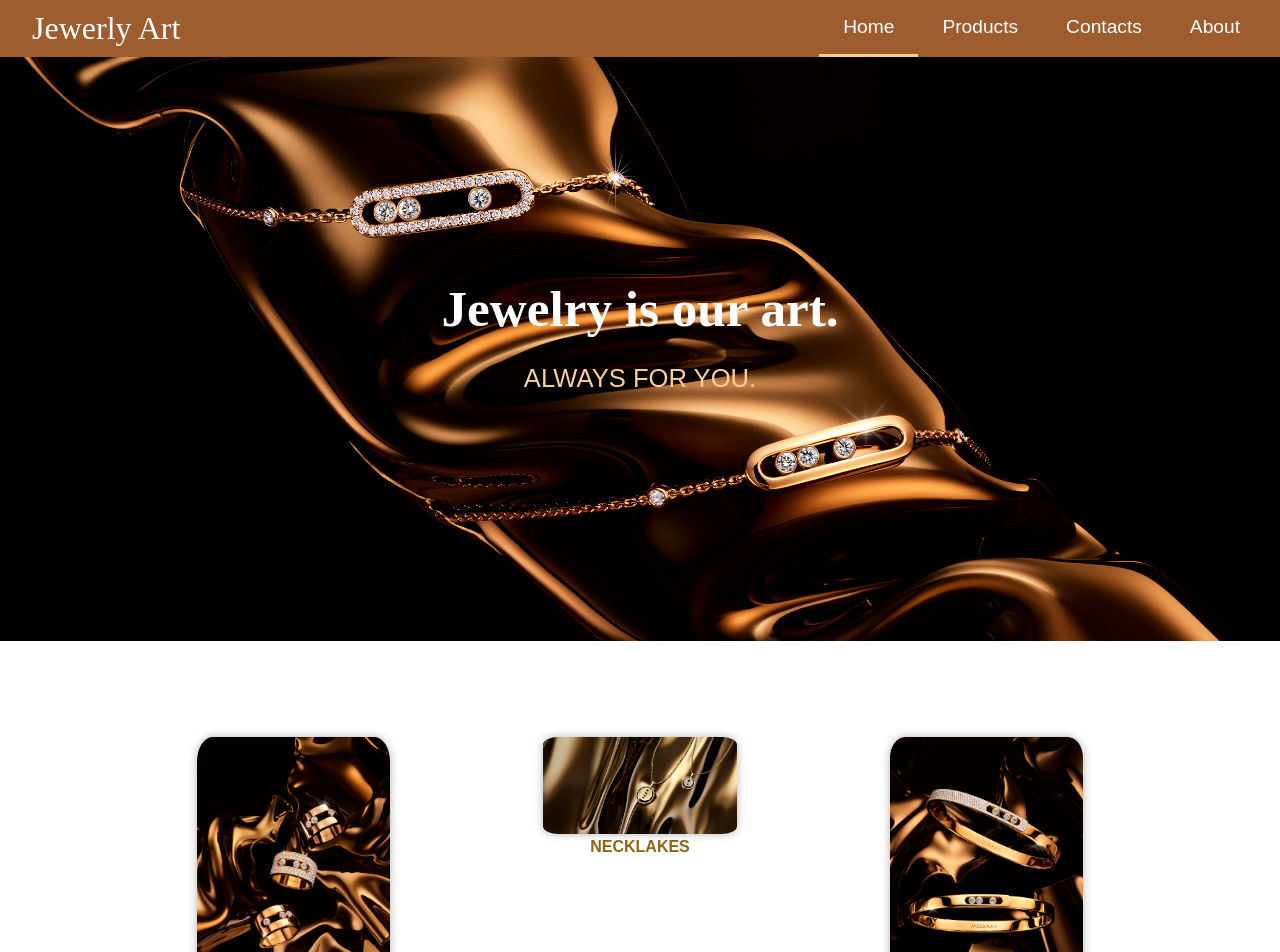
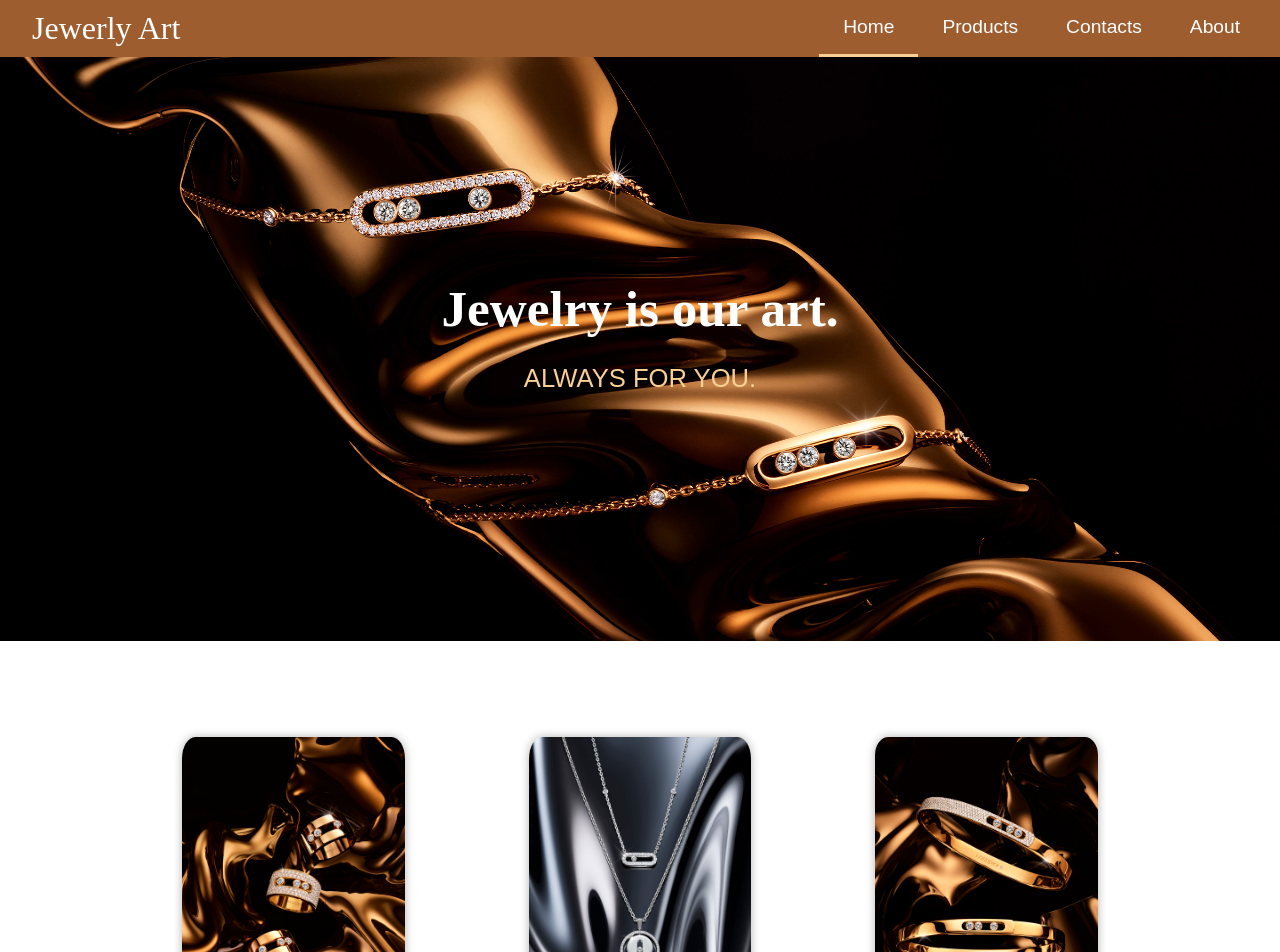
Before and after one commit to NazikAskhatova/diploma, a React (Create React App) app: page / in a window 1280 px wide. Shown: the top 952 px of the page. Built offline with nearby package versions, Linux system fonts and the light colour scheme; a web font is replaced by a local one.

Commit message:
update CategoryItem files

```diff
--- a/src/components/CategoryList/CategoryItem/CategoryItem.module.css
+++ b/src/components/CategoryList/CategoryItem/CategoryItem.module.css
@@ -1,12 +1,18 @@
 .CategoryItem img {
-    width: 65%;
-    height: 75%;
+    width: 75%;
+    height: 65%;
     object-fit: cover;
     object-position: center;
 
     box-shadow: 0 0 10px rgba(0, 0, 0, 0.3);
     z-index: 2;
-    border-radius: 8%;
+    border-radius: 6%;
+
+    transform: scale(1);
+
+  }
+  .CategoryItem img:hover {
+    transform: scale(1.08);
   }
   .CategoryItem {
     position: relative;
--- a/src/data/dataCategories.js
+++ b/src/data/dataCategories.js
@@ -2,7 +2,7 @@ import designJew from "../assets/products-5.jpg";
 import designRings from "../assets/categories-2.jpg";
 import Bracelets from "../assets/categories-3.jpg";
 import weddingJewerly from "../assets/products-4.jpg";
-import Necklakes from "../assets/categories-7.jpg";
+import Necklakes from "../assets/categories-8.jpg";
 import Gifts from "../assets/products-3.jpg";
 
 const categories = [
```
